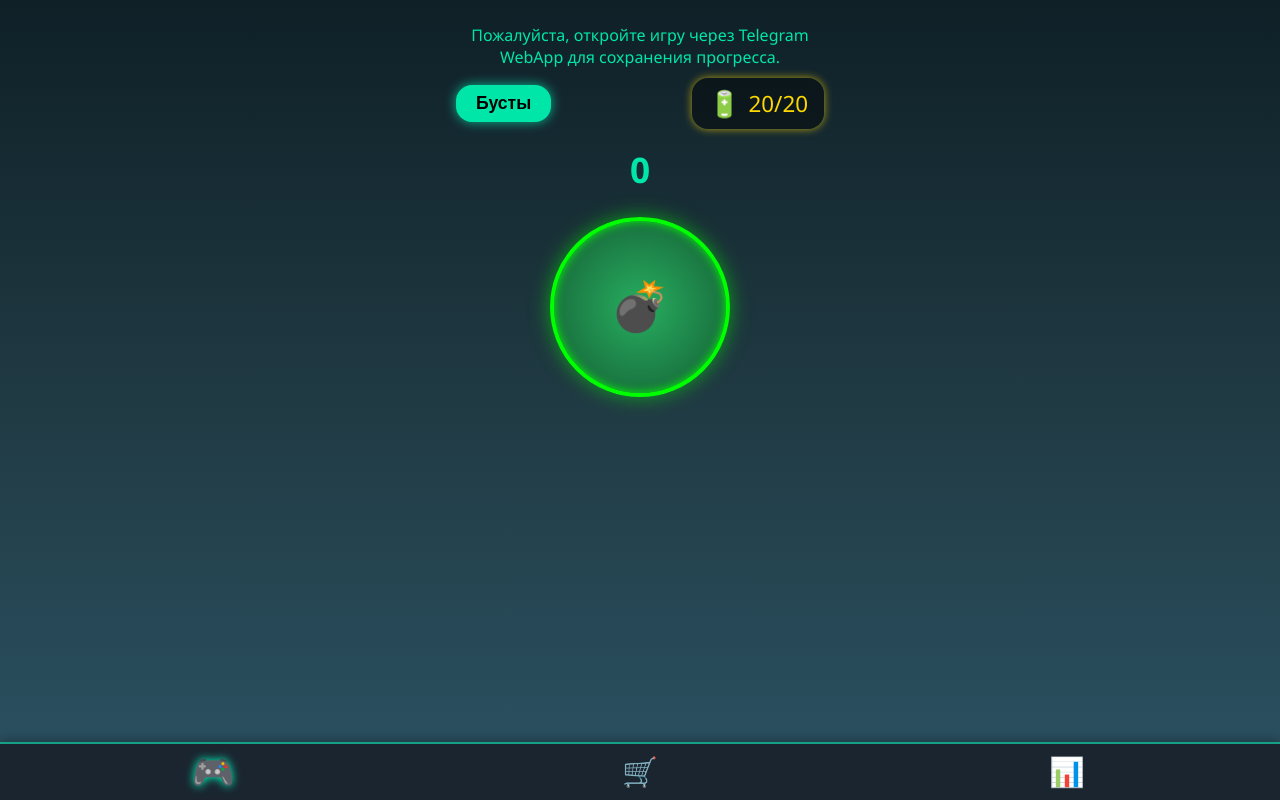
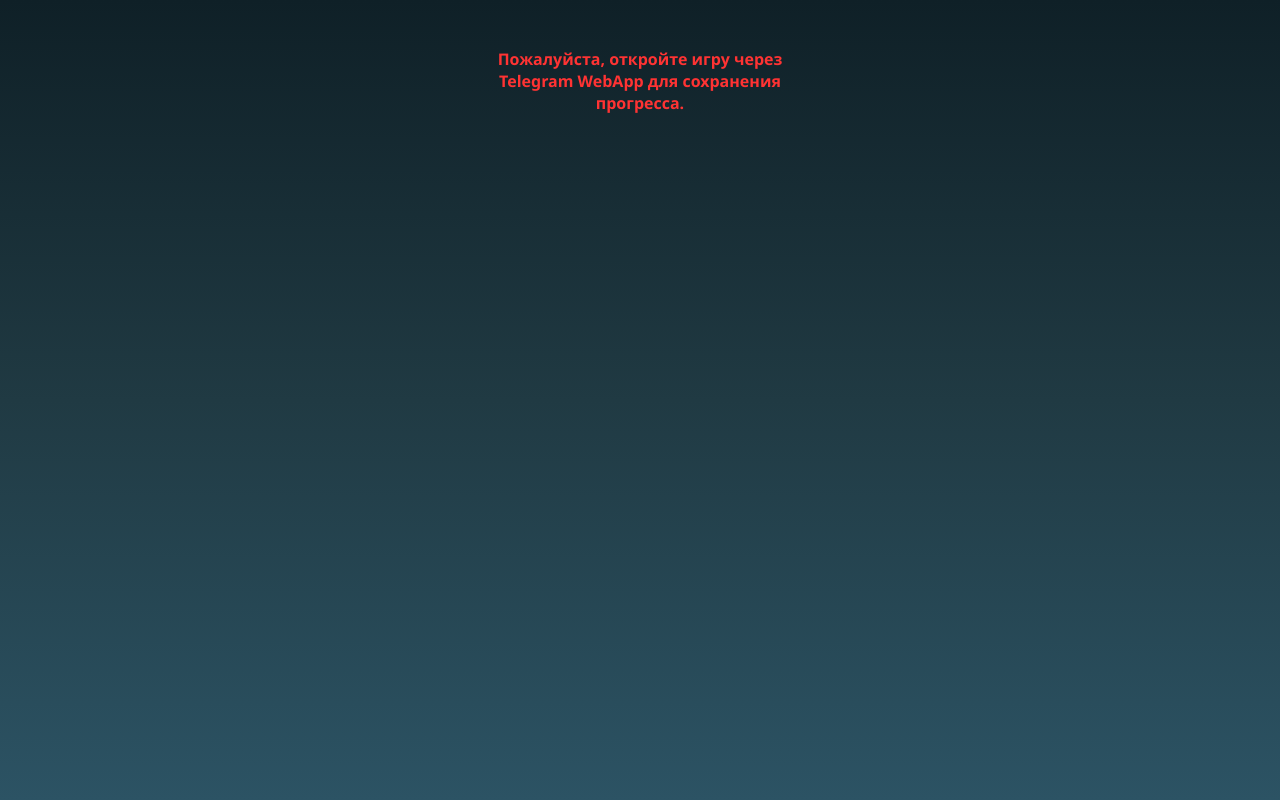
Before and after one commit to crymory/bunker-clickers, a React (Create React App) app: page / in a window 1280 px wide. Built offline with nearby package versions, Linux system fonts and the light colour scheme.

Commit message:
Update App.js

```diff
--- a/src/App.js
+++ b/src/App.js
@@ -8,114 +8,92 @@ const TABS = {
 };
 
 function App() {
-  const [user, setUser] = useState(null); // профиль Telegram
   const [tab, setTab] = useState(TABS.GAME);
-  const [caps, setCaps] = useState(0);
-  const [clickValue, setClickValue] = useState(1);
-  const [autoClicker, setAutoClicker] = useState(false);
-  const [energy, setEnergy] = useState(20);
-  const [maxEnergy, setMaxEnergy] = useState(20);
-  const [clickLevel, setClickLevel] = useState(1);
-  const [energyLevel, setEnergyLevel] = useState(1);
+  const [user, setUser] = useState(null);
 
+  // Игровые стейты
+  const [caps, setCaps] = useState(() => parseInt(localStorage.getItem('caps')) || 0);
+  const [clickValue, setClickValue] = useState(() => parseInt(localStorage.getItem('clickValue')) || 1);
+  const [autoClicker, setAutoClicker] = useState(() => localStorage.getItem('autoClicker') === 'true');
+  const [energy, setEnergy] = useState(() => parseInt(localStorage.getItem('energy')) || 20);
+  const [maxEnergy, setMaxEnergy] = useState(() => parseInt(localStorage.getItem('maxEnergy')) || 20);
+  const [clickLevel, setClickLevel] = useState(() => parseInt(localStorage.getItem('clickLevel')) || 1);
+  const [energyLevel, setEnergyLevel] = useState(() => parseInt(localStorage.getItem('energyLevel')) || 1);
   const [clickGains, setClickGains] = useState([]);
   const [boostsModalOpen, setBoostsModalOpen] = useState(false);
 
-  // Ключи localStorage будут с userId, чтобы разделять данные разных пользователей
-  const getStorageKey = (key) => {
-    if (user?.id) return `${key}_${user.id}`;
-    return `guest_${key}`;
-  };
+  useEffect(() => {
+    function initTelegram() {
+      const tg = window.Telegram?.WebApp;
+      console.log('Telegram WebApp object:', tg);
+      if (tg) {
+        console.log('initDataUnsafe:', tg.initDataUnsafe);
+        if (tg.initDataUnsafe?.user) {
+          setUser(tg.initDataUnsafe.user);
+          console.log('User loaded:', tg.initDataUnsafe.user);
+        } else {
+          setUser(null);
+          console.warn('User data not found in initDataUnsafe');
+        }
+        tg.ready();
+      } else {
+        setUser(null);
+        console.warn('Telegram WebApp API not found');
+      }
+    }
 
-  // Загрузка данных из localStorage при загрузке user
-  useEffect(() => {
-    if (!user) return;
+    initTelegram();
 
-    setCaps(parseInt(localStorage.getItem(getStorageKey('caps'))) || 0);
-    setClickValue(parseInt(localStorage.getItem(getStorageKey('clickValue'))) || 1);
-    setAutoClicker(localStorage.getItem(getStorageKey('autoClicker')) === 'true');
-    setEnergy(parseInt(localStorage.getItem(getStorageKey('energy'))) || 20);
-    setMaxEnergy(parseInt(localStorage.getItem(getStorageKey('maxEnergy'))) || 20);
-    setClickLevel(parseInt(localStorage.getItem(getStorageKey('clickLevel'))) || 1);
-    setEnergyLevel(parseInt(localStorage.getItem(getStorageKey('energyLevel'))) || 1);
-  }, [user]);
+    // Подписка на событие 'auth' (если оно поддерживается) для обновления данных
+    if (window.Telegram?.WebApp?.onEvent) {
+      window.Telegram.WebApp.onEvent('auth', initTelegram);
+    }
 
-  // Сохранение данных при изменении
-  useEffect(() => {
-    if (!user) return;
-
-    localStorage.setItem(getStorageKey('caps'), caps);
-  }, [caps, user]);
-
-  useEffect(() => {
-    if (!user) return;
-
-    localStorage.setItem(getStorageKey('clickValue'), clickValue);
-  }, [clickValue, user]);
-
-  useEffect(() => {
-    if (!user) return;
-
-    localStorage.setItem(getStorageKey('autoClicker'), autoClicker);
-  }, [autoClicker, user]);
-
-  useEffect(() => {
-    if (!user) return;
-
-    localStorage.setItem(getStorageKey('energy'), energy);
-  }, [energy, user]);
-
-  useEffect(() => {
-    if (!user) return;
-
-    localStorage.setItem(getStorageKey('maxEnergy'), maxEnergy);
-  }, [maxEnergy, user]);
-
-  useEffect(() => {
-    if (!user) return;
-
-    localStorage.setItem(getStorageKey('clickLevel'), clickLevel);
-  }, [clickLevel, user]);
-
-  useEffect(() => {
-    if (!user) return;
-
-    localStorage.setItem(getStorageKey('energyLevel'), energyLevel);
-  }, [energyLevel, user]);
+    // Очистка подписки при размонтировании
+    return () => {
+      if (window.Telegram?.WebApp?.offEvent) {
+        window.Telegram.WebApp.offEvent('auth', initTelegram);
+      }
+    };
+  }, []);
 
   // Автокликер
   useEffect(() => {
-    if (!user || !autoClicker) return;
-    const interval = setInterval(() => {
-      setCaps(prev => prev + 1);
-    }, 2000);
-    return () => clearInterval(interval);
-  }, [autoClicker, user]);
+    if (autoClicker) {
+      const interval = setInterval(() => {
+        setCaps(prev => {
+          const next = prev + 1;
+          localStorage.setItem('caps', next);
+          return next;
+        });
+      }, 2000);
+      return () => clearInterval(interval);
+    }
+  }, [autoClicker]);
 
-  // Регенерация энергии
+  // Регенирация энергии
   useEffect(() => {
-    if (!user) return;
     const regenInterval = setInterval(() => {
       setEnergy(prev => {
-        if (prev < maxEnergy) return prev + 1;
+        if (prev < maxEnergy) {
+          const next = prev + 1;
+          localStorage.setItem('energy', next);
+          return next;
+        }
         return prev;
       });
     }, 60000);
     return () => clearInterval(regenInterval);
-  }, [maxEnergy, user]);
+  }, [maxEnergy]);
 
-  // Получение профиля из Telegram WebApp
-  useEffect(() => {
-    if (window.Telegram?.WebApp) {
-      const tg = window.Telegram.WebApp;
-      const profile = tg.initDataUnsafe?.user || null;
-      setUser(profile);
-      tg.ready(); // опционально — сообщаем клиенту что всё готово
-    } else {
-      // Для отладки или запуска вне Telegram
-      setUser(null);
-    }
-  }, []);
+  // Сохраняем стейты в localStorage
+  useEffect(() => localStorage.setItem('caps', caps), [caps]);
+  useEffect(() => localStorage.setItem('clickValue', clickValue), [clickValue]);
+  useEffect(() => localStorage.setItem('autoClicker', autoClicker), [autoClicker]);
+  useEffect(() => localStorage.setItem('energy', energy), [energy]);
+  useEffect(() => localStorage.setItem('maxEnergy', maxEnergy), [maxEnergy]);
+  useEffect(() => localStorage.setItem('clickLevel', clickLevel), [clickLevel]);
+  useEffect(() => localStorage.setItem('energyLevel', energyLevel), [energyLevel]);
 
   function handleClick() {
     if (energy > 0) {
@@ -150,19 +128,18 @@ function App() {
     }
   }
 
+  if (!user) {
+    return (
+      <div className="app" style={{padding: '2rem', textAlign: 'center'}}>
+        <p style={{color: '#f33', fontWeight: 'bold'}}>
+          Пожалуйста, откройте игру через Telegram WebApp для сохранения прогресса.
+        </p>
+      </div>
+    );
+  }
+
   return (
     <div className="app">
-      {/* Приветствие пользователя */}
-      <div style={{ marginBottom: '10px', fontSize: '1rem', color: '#00e6a8' }}>
-        {user ? (
-          <>
-            Привет, {user.first_name} {user.last_name || ''} {user.username ? `( @${user.username} )` : ''}
-          </>
-        ) : (
-          <>Пожалуйста, откройте игру через Telegram WebApp для сохранения прогресса.</>
-        )}
-      </div>
-
       {/* Нижняя панель вкладок */}
       <nav className="bottom-tabs">
         {Object.values(TABS).map(t => (
```
